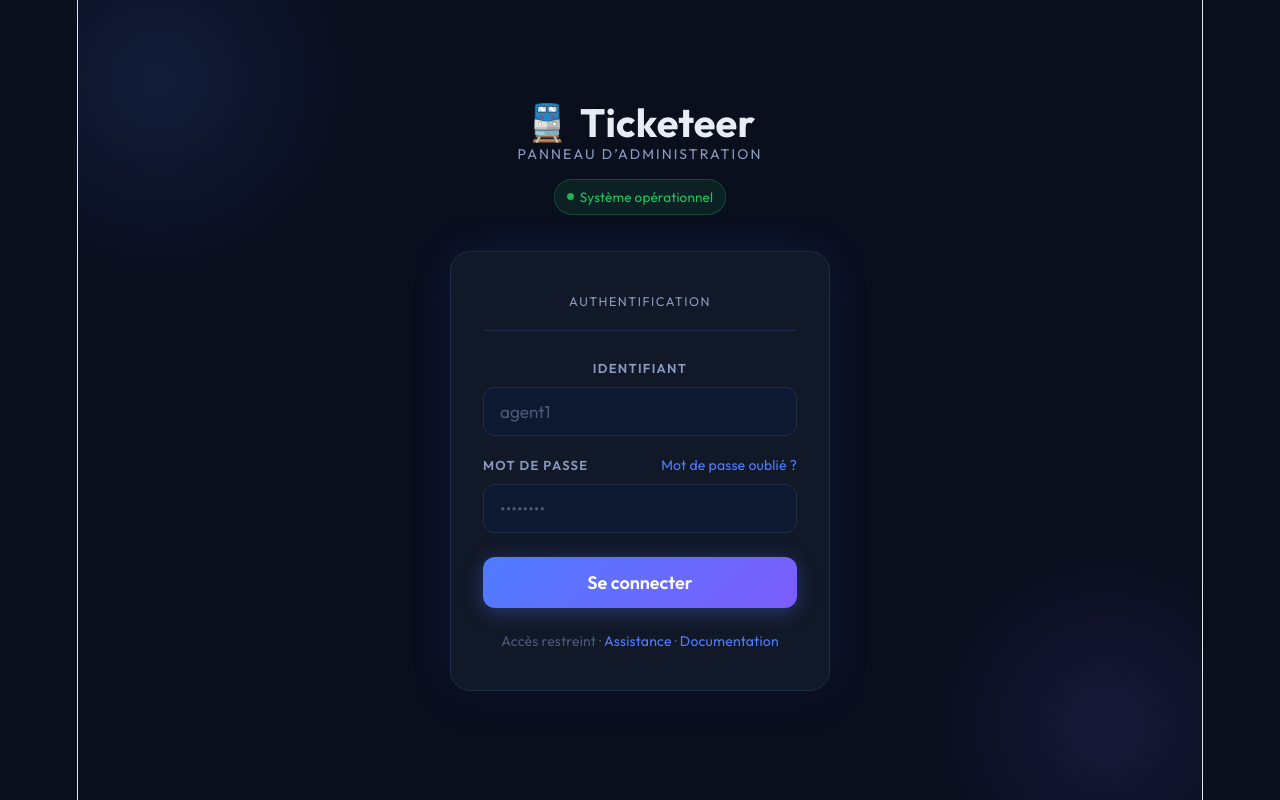
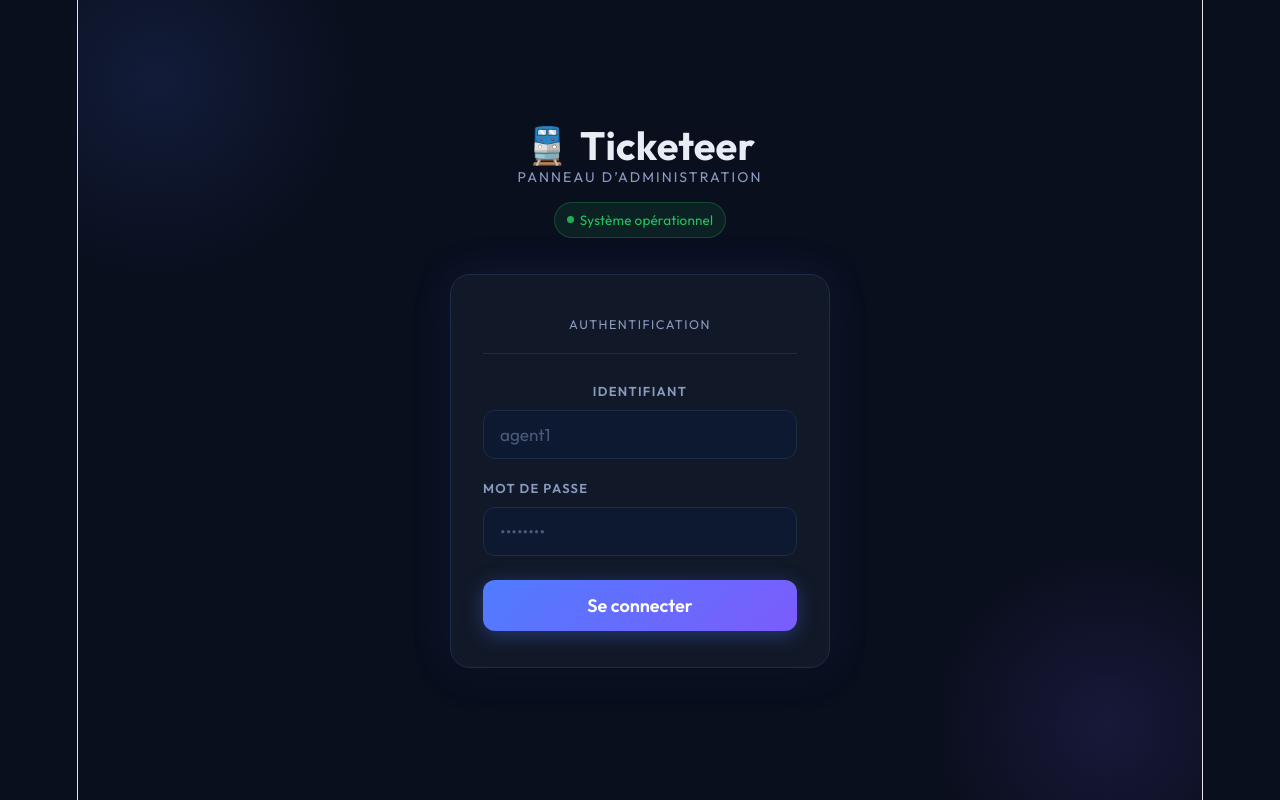
Before and after one commit to sarah-abdelli/gla, a React (Vite) app in the folder ticketeer-admin/: page / in a window 1280 px wide. Built offline with nearby package versions, Linux system fonts and the light colour scheme.

Commit message:
fix admin login

```diff
--- a/ticketeer-admin/src/Login.jsx
+++ b/ticketeer-admin/src/Login.jsx
@@ -54,9 +54,6 @@ function Login({ onLogin }) {
             <div className="form-group">
               <div className="form-group-header">
                 <label>Mot de passe</label>
-                <a href="#" className="forgot-link">
-                  Mot de passe oublié ?
-                </a>
               </div>
 
               <input
@@ -73,11 +70,6 @@ function Login({ onLogin }) {
 
             {error && <p className="error">{error}</p>}
           </form>
-
-          <div className="login-footer">
-            Accès restreint · <a href="#">Assistance</a> ·{" "}
-            <a href="#">Documentation</a>
-          </div>
         </div>
       </div>
     </div>
```
